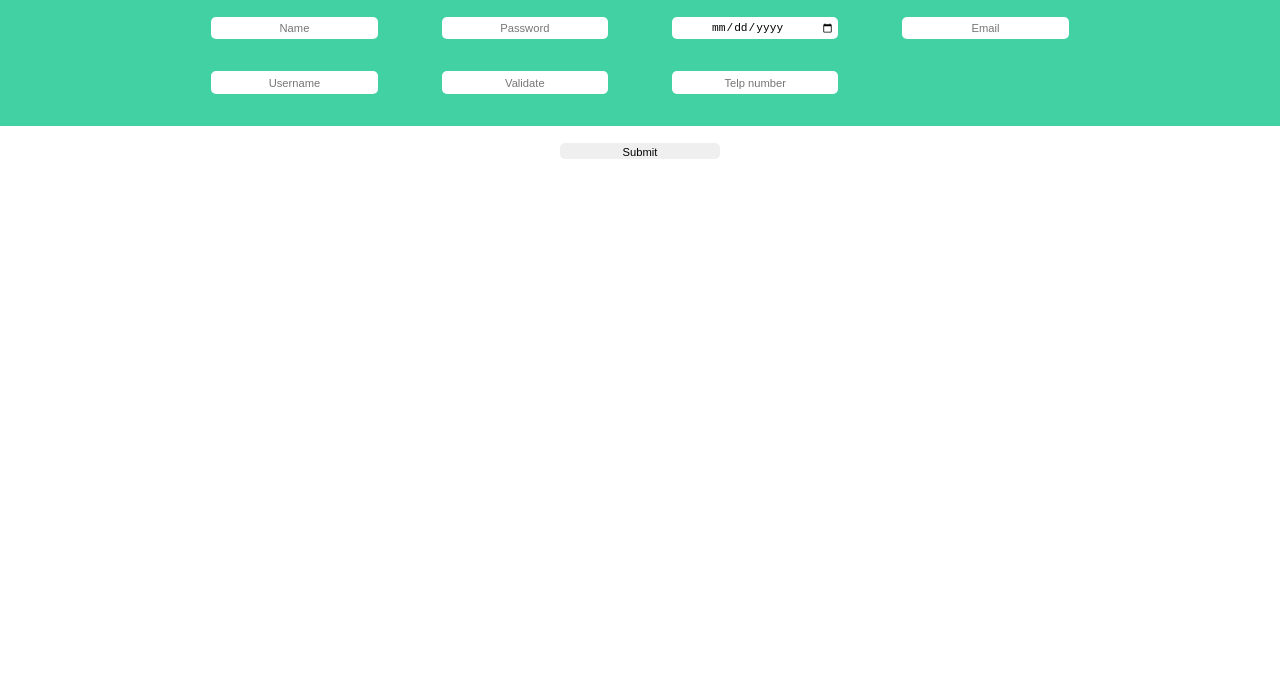
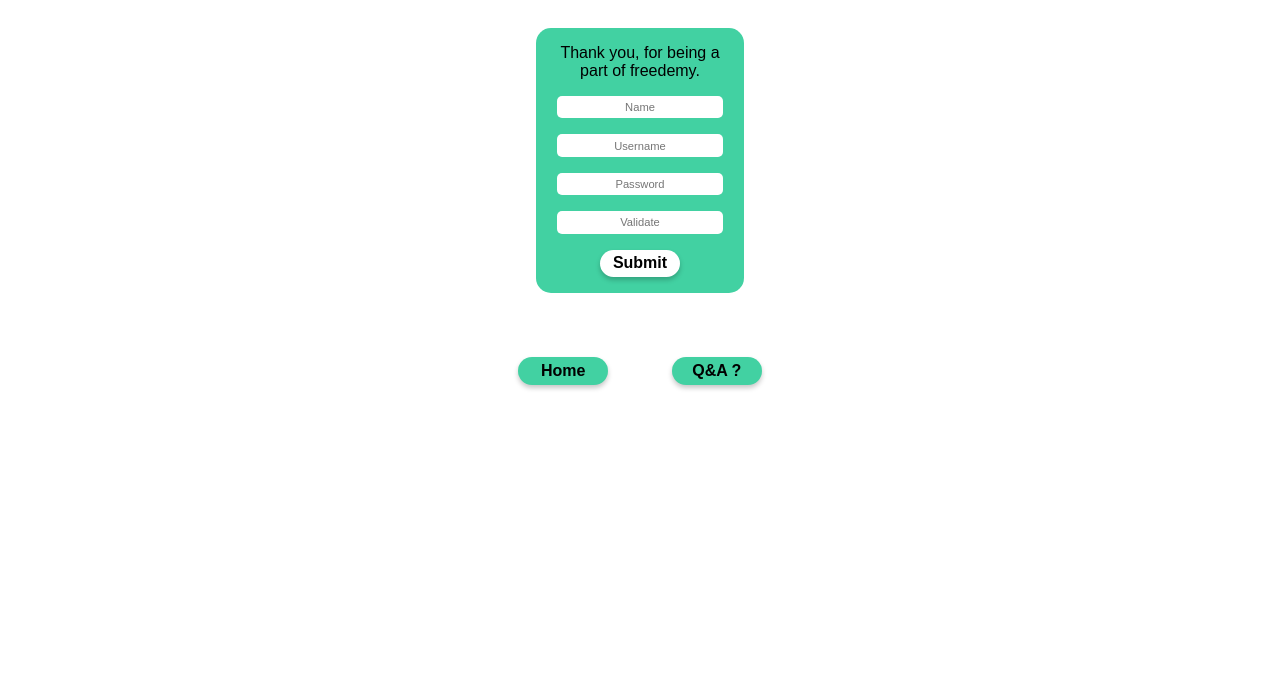
Before and after one commit to aldiinugroho/Freedemy, a website: page view/signup.html in a window 1280 px wide. Shown: the part 121-800 px from the top of the page. Drawn offline with Linux system fonts and the light colour scheme.

Commit message:
pembaharuan

```diff
--- a/index.js
+++ b/index.js
@@ -22,6 +22,10 @@ app.post("/error", (req,res) => {
     res.sendFile(path.join(__dirname+'/view/error404.html'));
 })
 
+app.get("/errors", (req,res) => {
+    res.sendFile(path.join(__dirname+'/view/error404.html'));
+})
+
 app.post('/data',(req,res) => {
     res.end(JSON.stringify(req.body));
 });
--- a/view/index.css
+++ b/view/index.css
@@ -135,16 +135,6 @@ input{
     padding: 1rem;
 }
 
-/* BIO css hereeee */
-.clr{
-    color: cornflowerblue;
-    font-size: 2.5rem;
-}
-
-.clr:hover{
-    cursor: pointer;
-}
-
 /* LINK edit */
 a {
     text-decoration: none;
@@ -182,3 +172,42 @@ input{
 .pad{
     padding: 5rem;
 }
+
+.pads{
+    padding-top: 5rem;
+    padding-bottom: 2rem;
+}
+
+.back{
+    display: flex;
+    justify-content: center;
+}
+
+.backbtn{
+    padding: 0.3rem;
+    background-color: rgb(66, 209, 162);
+    margin: 2rem;
+    border-radius: 15px;
+    transition: all 0.4s ease-in-out;
+    box-shadow: 0 3px 5px 0 rgba(0, 0, 0, 0.219);
+    cursor: pointer;
+    width: 5rem;
+}
+
+.backbtn:hover{
+    box-shadow: 0 5px 15px 2px rgba(0, 0, 0, 0.466);
+}
+
+/* BIO css hereeee */
+.clr{
+    /* color: cornflowerblue; */
+    color: black;
+    font-size: 1rem;
+    font-weight: bold;
+    width: 5rem;
+    transition: all 0.4s ease-in-out;
+}
+
+.bgcol{
+    padding: 0.5rem;
+}
--- a/view/signup.html
+++ b/view/signup.html
@@ -15,87 +15,54 @@
 <body>
 
     <div class="bgcol">
-        <p class="pa1">Welcome To My Website. Lets create account first.</p>
-
-        <a href="/home"><p class="clr">BIO</p></a>
+        <div>
+            <a href="/home"><p class="logo">Freedemy</p></a>
+        </div>
 
         <form action="/error" method="post">
-            <div>
+            <div class="pads">
+                <div class="contSOL">
 
-                <div class="contInput">
-
-                    <!-- cont1 -->
-                    <div class="boxInput">
-                        <!-- Name input -->
-                        <div>
-                            <div>
-                                <input type="text" name="name" id="Iname" placeholder="Name">
-                            </div>
-                        </div>
-
-                        <!-- Username -->
-                        <div>
-                            <div>
-                                <input type="text" name="username" id="Iusername" placeholder="Username">
-                            </div>
-                        </div>
+                    <div>
+                        <p>Thank you, for being a part of freedemy.</p>
                     </div>
 
-                    <!-- cont2 -->
-                    <div class="boxInput">
-                        <!-- pass -->
-                        <div>
-                            <div>
-                                <input type="password" name="password" id="Ipass" placeholder="Password">
-                            </div>
-                        </div>
-
-                        <!-- validate -->
-                        <div>
-                            <div>
-                                <input type="password" name="validate" id="Ival" placeholder="Validate">
-                            </div>
-                        </div>
+                    <div>
+                        <input type="text" name="name" id="Iname" placeholder="Name">
                     </div>
 
-                    <!-- cont3 -->
-                    <div class="boxInput">
-                        <!-- BoD -->
-                        <div>
-                            <div>
-                                <input type="date" name="bod" id="Ibod" placeholder="Birth of Date">
-                            </div>
-                        </div>
-
-                        <!-- telp -->
-                        <div>
-                            <div>
-                                <input type="text" name="telp" id="Itelp" placeholder="Telp number">
-                            </div>
-                        </div>
+                    <div>
+                        <input type="text" name="username" id="Iusername" placeholder="Username">
                     </div>
 
-                    <!-- cont4 -->
-                    <div class="boxInput">
-                        <!-- Email input -->
-                        <div>
-                            <div class="ukuranbox">
-                                <input type="email" name="email" id="Iemail" placeholder="Email">
-                            </div>
-                        </div>
+                    <div>
+                        <input type="password" name="password" id="Ipass" placeholder="Password">
+                    </div>
+
+                    <div>
+                        <input type="password" name="validate" id="Ival" placeholder="Validate">
+                    </div>
+
+                    <!-- Submit button -->
+                    <div>
+                        <button class="LoginDsignn">Submit</button>
                     </div>
 
                 </div>
-
-                <!-- Submit button -->
-                <div class="sbmbtn">
-                    <input type="submit" value="Submit">
-                </div>
-
             </div>
 
         </form>
 
+        <div class="back">
+            <div class="backbtn">
+                <a class="clr" href="/home"><p>Home</p></a>
+            </div>
+
+            <div class="backbtn">
+                <a class="clr" href="/errors"><p>Q&A ?</p></a>
+            </div>
+        </div>
+
     </div>
 </body>
 </html>
```
Also changed, not shown: view/index.html (+0 -6 lines).
